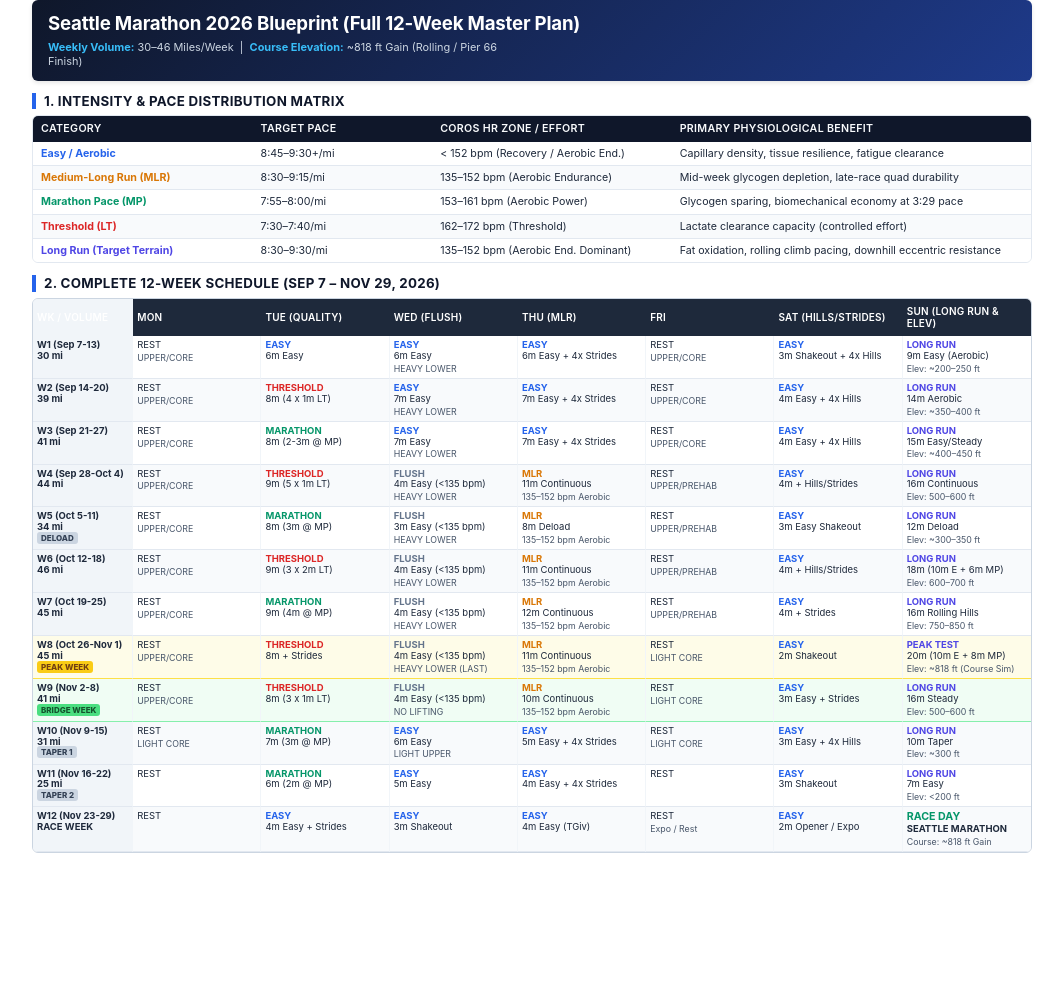
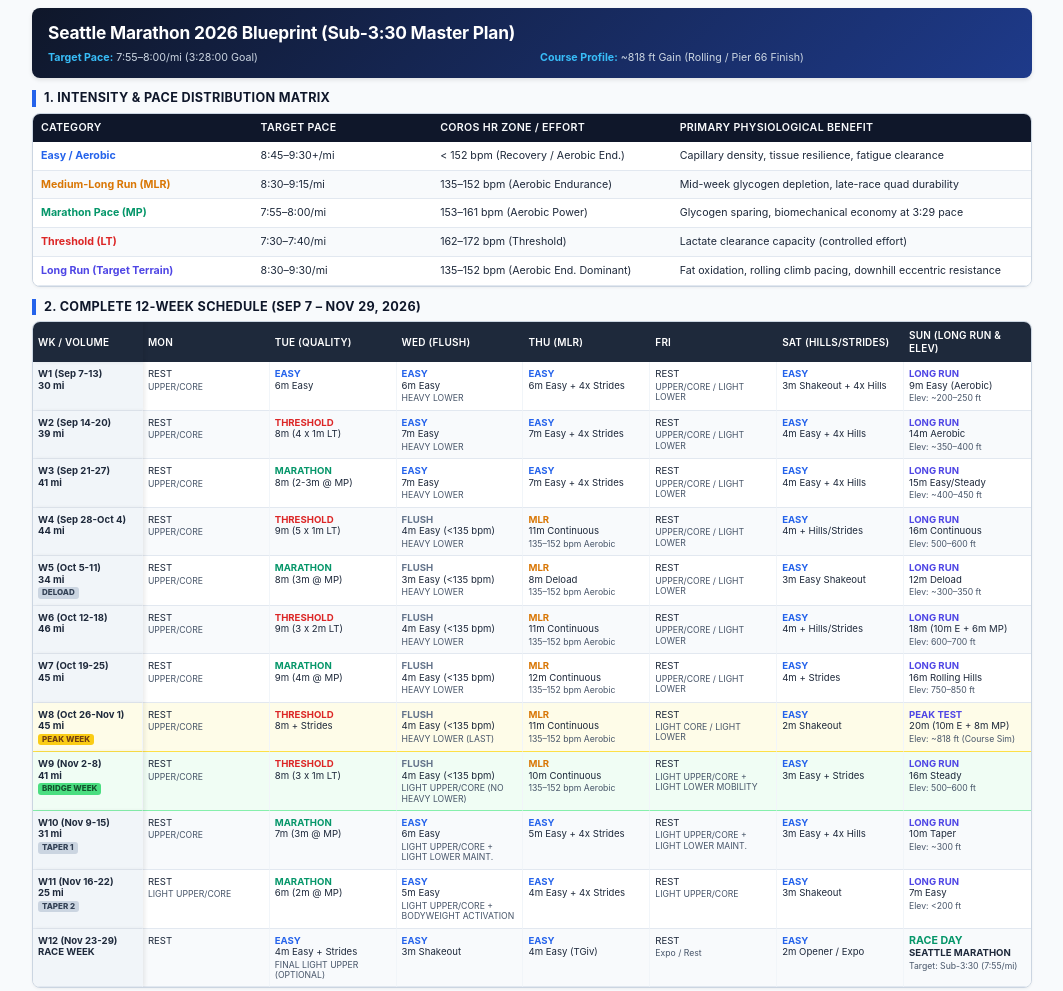
Before and after one commit to alastairparagas/personal-website, a website: page 2026marathon_plan.html in a window 1280 px wide. Shown: the whole page, without its empty margins (108-1171 px from the left). Before the commit the page ends 853 px from the top, so only its background shows below. Drawn offline with Linux system fonts and the light colour scheme.

Commit message:
Update 2026marathon_plan.html

```diff
--- a/2026marathon_plan.html
+++ b/2026marathon_plan.html
@@ -2,6 +2,7 @@
 <html lang="en">
 <head>
     <meta charset="UTF-8">
+    <meta name="viewport" content="width=device-width, initial-scale=1.0">
     <title>Seattle Marathon 2026 Blueprint</title>
     <style>
         @page {
@@ -19,10 +20,10 @@
             font-family: -apple-system, BlinkMacSystemFont, "Segoe UI", Roboto, Helvetica, Arial, sans-serif;
             font-size: 8.5pt;
             color: #1e293b;
-            background-color: #ffffff;
+            background-color: #f8fafc;
             margin: 0;
-            padding: 0;
-            line-height: 1.25;
+            padding: 8px;
+            line-height: 1.3;
         }
 
         .container {
@@ -30,18 +31,30 @@
             margin: 0 auto;
         }
 
+        /* Responsive Table Scroll Container */
+        .table-responsive {
+            width: 100%;
+            overflow-x: auto;
+            -webkit-overflow-scrolling: touch;
+            margin-bottom: 12px;
+            border-radius: 8px;
+            border: 1px solid #cbd5e1;
+            background-color: #ffffff;
+            box-shadow: 0 1px 3px rgba(0, 0, 0, 0.05);
+        }
+
         /* Header Banner Style */
         .header {
             background: linear-gradient(135deg, #0f172a 0%, #1e3a8a 100%);
             color: #ffffff;
-            padding: 12px 16px;
-            border-radius: 6px;
+            padding: 14px 16px;
+            border-radius: 8px;
             margin-bottom: 12px;
             box-shadow: 0 2px 4px rgba(0, 0, 0, 0.1);
         }
 
         .header h1 {
-            font-size: 14pt;
+            font-size: 13pt;
             font-weight: 700;
             margin: 0 0 6px 0;
             letter-spacing: -0.2px;
@@ -52,7 +65,7 @@
             display: grid;
             grid-template-columns: repeat(2, 1fr);
             gap: 4px 16px;
-            font-size: 8.2pt;
+            font-size: 8pt;
             color: #cbd5e1;
         }
 
@@ -62,10 +75,10 @@
 
         /* Section Titles */
         .section-title {
-            font-size: 10pt;
+            font-size: 9.5pt;
             font-weight: 700;
             color: #0f172a;
-            margin-top: 10px;
+            margin-top: 12px;
             margin-bottom: 6px;
             padding-left: 8px;
             border-left: 4px solid #2563eb;
@@ -78,10 +91,7 @@
             width: 100%;
             border-collapse: separate;
             border-spacing: 0;
-            margin-bottom: 12px;
-            border-radius: 6px;
-            overflow: hidden;
-            border: 1px solid #e2e8f0;
+            min-width: 580px;
         }
 
         .matrix-table th {
@@ -89,7 +99,7 @@
             color: #f8fafc;
             text-align: left;
             font-weight: 600;
-            padding: 6px 8px;
+            padding: 7px 8px;
             font-size: 8pt;
             text-transform: uppercase;
             letter-spacing: 0.3px;
@@ -97,7 +107,7 @@
 
         .matrix-table td {
             border-bottom: 1px solid #e2e8f0;
-            padding: 5px 8px;
+            padding: 7px 8px;
             font-size: 8pt;
             vertical-align: middle;
             background-color: #ffffff;
@@ -107,18 +117,12 @@
             background-color: #f8fafc;
         }
 
-        .matrix-table tr:last-child td {
-            border-bottom: none;
-        }
-
         /* Schedule Table */
         .schedule-table {
             width: 100%;
             border-collapse: separate;
             border-spacing: 0;
-            border-radius: 6px;
-            overflow: hidden;
-            border: 1px solid #cbd5e1;
+            min-width: 780px;
         }
 
         .schedule-table th {
@@ -126,7 +130,7 @@
             color: #ffffff;
             text-align: left;
             font-weight: 600;
-            padding: 6px 4px;
+            padding: 7px 5px;
             font-size: 7.5pt;
             text-transform: uppercase;
             letter-spacing: 0.2px;
@@ -135,10 +139,10 @@
         .schedule-table td {
             border-bottom: 1px solid #e2e8f0;
             border-right: 1px solid #f1f5f9;
-            padding: 4px;
-            font-size: 7.1pt;
+            padding: 6px 5px;
+            font-size: 7.2pt;
             vertical-align: top;
-            line-height: 1.15;
+            line-height: 1.2;
             background-color: #ffffff;
         }
 
@@ -150,12 +154,31 @@
             background-color: #f8fafc;
         }
 
-        .wk-col { width: 10%; background-color: #f1f5f9 !important; font-weight: bold; }
-        .day-col { width: 12.8%; }
+        .wk-col {
+            width: 11%;
+            background-color: #f1f5f9 !important;
+            font-weight: bold;
+        }
+
+        .day-col { width: 12.7%; }
+
+        /* Mobile Sticky Column */
+        .schedule-table th:first-child,
+        .schedule-table td:first-child {
+            position: sticky;
+            left: 0;
+            z-index: 2;
+            box-shadow: 2px 0 4px rgba(0, 0, 0, 0.08);
+        }
+
+        .schedule-table th:first-child {
+            background-color: #1e293b !important;
+            z-index: 3;
+        }
 
         /* Custom Typography */
         .bold { font-weight: 700; color: #0f172a; }
-        .subtext { font-size: 6.6pt; color: #475569; display: block; margin-top: 2px; }
+        .subtext { font-size: 6.5pt; color: #475569; display: block; margin-top: 2px; }
 
         /* Workout Category Styling */
         .tag-threshold { color: #dc2626; font-weight: 700; }
@@ -184,6 +207,8 @@
             font-size: 6pt;
             font-weight: 800;
             text-transform: uppercase;
+            display: inline-block;
+            margin-top: 2px;
         }
 
         .badge-bridge {
@@ -194,6 +219,8 @@
             font-size: 6pt;
             font-weight: 800;
             text-transform: uppercase;
+            display: inline-block;
+            margin-top: 2px;
         }
 
         .badge-taper {
@@ -204,6 +231,44 @@
             font-size: 6pt;
             font-weight: 800;
             text-transform: uppercase;
+            display: inline-block;
+            margin-top: 2px;
+        }
+
+        /* Mobile Screen Enhancements (< 640px) */
+        @media screen and (max-width: 640px) {
+            body {
+                padding: 4px;
+            }
+
+            .header {
+                padding: 10px 12px;
+            }
+
+            .header h1 {
+                font-size: 11pt;
+            }
+
+            .meta-grid {
+                grid-template-columns: 1fr;
+                gap: 2px;
+                font-size: 7.5pt;
+            }
+
+            .schedule-table td {
+                padding: 5px 4px;
+                font-size: 7pt;
+            }
+
+            .subtext {
+                font-size: 6.2pt;
+            }
+        }
+
+        @media print {
+            body { padding: 0; background-color: #ffffff; }
+            .table-responsive { overflow: visible !important; border: none !important; }
+            .schedule-table th:first-child, .schedule-table td:first-child { position: static !important; box-shadow: none !important; }
         }
     </style>
 </head>
@@ -213,14 +278,16 @@
 
     <!-- Header Section -->
     <div class="header">
-        <h1>Seattle Marathon 2026 Blueprint (Full 12-Week Master Plan)</h1>
+        <h1>Seattle Marathon 2026 Blueprint (Sub-3:30 Master Plan)</h1>
         <div class="meta-grid">
-            <div class="meta-item"><strong>Weekly Volume:</strong> 30–46 Miles/Week &nbsp;|&nbsp; <strong>Course Elevation:</strong> ~818 ft Gain (Rolling / Pier 66 Finish)</div>
+            <div class="meta-item"><strong>Target Pace:</strong> 7:55–8:00/mi (3:28:00 Goal)</div>
+            <div class="meta-item"><strong>Course Profile:</strong> ~818 ft Gain (Rolling / Pier 66 Finish)</div>
         </div>
     </div>
 
     <!-- Matrix Section -->
     <div class="section-title">1. Intensity & Pace Distribution Matrix</div>
+    <div class="table-responsive">
         <table class="matrix-table">
             <thead>
                 <tr>
@@ -263,9 +330,11 @@
                 </tr>
             </tbody>
         </table>
+    </div>
 
     <!-- Schedule Section -->
     <div class="section-title">2. Complete 12-Week Schedule (Sep 7 – Nov 29, 2026)</div>
+    <div class="table-responsive">
         <table class="schedule-table">
             <thead>
                 <tr>
@@ -286,7 +355,7 @@
                     <td><span class="tag-easy">EASY</span><br>6m Easy</td>
                     <td><span class="tag-easy">EASY</span><br>6m Easy<br><span class="subtext">HEAVY LOWER</span></td>
                     <td><span class="tag-easy">EASY</span><br>6m Easy + 4x Strides</td>
-                <td>REST<br><span class="subtext">UPPER/CORE</span></td>
+                    <td>REST<br><span class="subtext">UPPER/CORE / LIGHT LOWER</span></td>
                     <td><span class="tag-easy">EASY</span><br>3m Shakeout + 4x Hills</td>
                     <td><span class="tag-long">LONG RUN</span><br>9m Easy (Aerobic)<br><span class="subtext">Elev: ~200–250 ft</span></td>
                 </tr>
@@ -296,7 +365,7 @@
                     <td><span class="tag-threshold">THRESHOLD</span><br>8m (4 x 1m LT)</td>
                     <td><span class="tag-easy">EASY</span><br>7m Easy<br><span class="subtext">HEAVY LOWER</span></td>
                     <td><span class="tag-easy">EASY</span><br>7m Easy + 4x Strides</td>
-                <td>REST<br><span class="subtext">UPPER/CORE</span></td>
+                    <td>REST<br><span class="subtext">UPPER/CORE / LIGHT LOWER</span></td>
                     <td><span class="tag-easy">EASY</span><br>4m Easy + 4x Hills</td>
                     <td><span class="tag-long">LONG RUN</span><br>14m Aerobic<br><span class="subtext">Elev: ~350–400 ft</span></td>
                 </tr>
@@ -306,7 +375,7 @@
                     <td><span class="tag-marathon">MARATHON</span><br>8m (2-3m @ MP)</td>
                     <td><span class="tag-easy">EASY</span><br>7m Easy<br><span class="subtext">HEAVY LOWER</span></td>
                     <td><span class="tag-easy">EASY</span><br>7m Easy + 4x Strides</td>
-                <td>REST<br><span class="subtext">UPPER/CORE</span></td>
+                    <td>REST<br><span class="subtext">UPPER/CORE / LIGHT LOWER</span></td>
                     <td><span class="tag-easy">EASY</span><br>4m Easy + 4x Hills</td>
                     <td><span class="tag-long">LONG RUN</span><br>15m Easy/Steady<br><span class="subtext">Elev: ~400–450 ft</span></td>
                 </tr>
@@ -316,7 +385,7 @@
                     <td><span class="tag-threshold">THRESHOLD</span><br>9m (5 x 1m LT)</td>
                     <td><span class="tag-flush">FLUSH</span><br>4m Easy (&lt;135 bpm)<br><span class="subtext">HEAVY LOWER</span></td>
                     <td><span class="tag-mlr">MLR</span><br>11m Continuous<br><span class="subtext">135–152 bpm Aerobic</span></td>
-                <td>REST<br><span class="subtext">UPPER/PREHAB</span></td>
+                    <td>REST<br><span class="subtext">UPPER/CORE / LIGHT LOWER</span></td>
                     <td><span class="tag-easy">EASY</span><br>4m + Hills/Strides</td>
                     <td><span class="tag-long">LONG RUN</span><br>16m Continuous<br><span class="subtext">Elev: 500–600 ft</span></td>
                 </tr>
@@ -326,7 +395,7 @@
                     <td><span class="tag-marathon">MARATHON</span><br>8m (3m @ MP)</td>
                     <td><span class="tag-flush">FLUSH</span><br>3m Easy (&lt;135 bpm)<br><span class="subtext">HEAVY LOWER</span></td>
                     <td><span class="tag-mlr">MLR</span><br>8m Deload<br><span class="subtext">135–152 bpm Aerobic</span></td>
-                <td>REST<br><span class="subtext">UPPER/PREHAB</span></td>
+                    <td>REST<br><span class="subtext">UPPER/CORE / LIGHT LOWER</span></td>
                     <td><span class="tag-easy">EASY</span><br>3m Easy Shakeout</td>
                     <td><span class="tag-long">LONG RUN</span><br>12m Deload<br><span class="subtext">Elev: ~300–350 ft</span></td>
                 </tr>
@@ -336,7 +405,7 @@
                     <td><span class="tag-threshold">THRESHOLD</span><br>9m (3 x 2m LT)</td>
                     <td><span class="tag-flush">FLUSH</span><br>4m Easy (&lt;135 bpm)<br><span class="subtext">HEAVY LOWER</span></td>
                     <td><span class="tag-mlr">MLR</span><br>11m Continuous<br><span class="subtext">135–152 bpm Aerobic</span></td>
-                <td>REST<br><span class="subtext">UPPER/PREHAB</span></td>
+                    <td>REST<br><span class="subtext">UPPER/CORE / LIGHT LOWER</span></td>
                     <td><span class="tag-easy">EASY</span><br>4m + Hills/Strides</td>
                     <td><span class="tag-long">LONG RUN</span><br>18m (10m E + 6m MP)<br><span class="subtext">Elev: 600–700 ft</span></td>
                 </tr>
@@ -346,7 +415,7 @@
                     <td><span class="tag-marathon">MARATHON</span><br>9m (4m @ MP)</td>
                     <td><span class="tag-flush">FLUSH</span><br>4m Easy (&lt;135 bpm)<br><span class="subtext">HEAVY LOWER</span></td>
                     <td><span class="tag-mlr">MLR</span><br>12m Continuous<br><span class="subtext">135–152 bpm Aerobic</span></td>
-                <td>REST<br><span class="subtext">UPPER/PREHAB</span></td>
+                    <td>REST<br><span class="subtext">UPPER/CORE / LIGHT LOWER</span></td>
                     <td><span class="tag-easy">EASY</span><br>4m + Strides</td>
                     <td><span class="tag-long">LONG RUN</span><br>16m Rolling Hills<br><span class="subtext">Elev: 750–850 ft</span></td>
                 </tr>
@@ -356,7 +425,7 @@
                     <td><span class="tag-threshold">THRESHOLD</span><br>8m + Strides</td>
                     <td><span class="tag-flush">FLUSH</span><br>4m Easy (&lt;135 bpm)<br><span class="subtext">HEAVY LOWER (LAST)</span></td>
                     <td><span class="tag-mlr">MLR</span><br>11m Continuous<br><span class="subtext">135–152 bpm Aerobic</span></td>
-                <td>REST<br><span class="subtext">LIGHT CORE</span></td>
+                    <td>REST<br><span class="subtext">LIGHT CORE / LIGHT LOWER</span></td>
                     <td><span class="tag-easy">EASY</span><br>2m Shakeout</td>
                     <td><span class="tag-long">PEAK TEST</span><br>20m (10m E + 8m MP)<br><span class="subtext">Elev: ~818 ft (Course Sim)</span></td>
                 </tr>
@@ -364,44 +433,45 @@
                     <td class="wk-col">W9 (Nov 2-8)<br><strong>41 mi</strong><br><span class="badge-bridge">BRIDGE WEEK</span></td>
                     <td>REST<br><span class="subtext">UPPER/CORE</span></td>
                     <td><span class="tag-threshold">THRESHOLD</span><br>8m (3 x 1m LT)</td>
-                <td><span class="tag-flush">FLUSH</span><br>4m Easy (&lt;135 bpm)<br><span class="subtext">NO LIFTING</span></td>
+                    <td><span class="tag-flush">FLUSH</span><br>4m Easy (&lt;135 bpm)<br><span class="subtext">LIGHT UPPER/CORE (NO HEAVY LOWER)</span></td>
                     <td><span class="tag-mlr">MLR</span><br>10m Continuous<br><span class="subtext">135–152 bpm Aerobic</span></td>
-                <td>REST<br><span class="subtext">LIGHT CORE</span></td>
+                    <td>REST<br><span class="subtext">LIGHT UPPER/CORE + LIGHT LOWER MOBILITY</span></td>
                     <td><span class="tag-easy">EASY</span><br>3m Easy + Strides</td>
                     <td><span class="tag-long">LONG RUN</span><br>16m Steady<br><span class="subtext">Elev: 500–600 ft</span></td>
                 </tr>
                 <tr>
                     <td class="wk-col">W10 (Nov 9-15)<br><strong>31 mi</strong><br><span class="badge-taper">Taper 1</span></td>
-                <td>REST<br><span class="subtext">LIGHT CORE</span></td>
+                    <td>REST<br><span class="subtext">UPPER/CORE</span></td>
                     <td><span class="tag-marathon">MARATHON</span><br>7m (3m @ MP)</td>
-                <td><span class="tag-easy">EASY</span><br>6m Easy<br><span class="subtext">LIGHT UPPER</span></td>
+                    <td><span class="tag-easy">EASY</span><br>6m Easy<br><span class="subtext">LIGHT UPPER/CORE + LIGHT LOWER MAINT.</span></td>
                     <td><span class="tag-easy">EASY</span><br>5m Easy + 4x Strides</td>
-                <td>REST<br><span class="subtext">LIGHT CORE</span></td>
+                    <td>REST<br><span class="subtext">LIGHT UPPER/CORE + LIGHT LOWER MAINT.</span></td>
                     <td><span class="tag-easy">EASY</span><br>3m Easy + 4x Hills</td>
                     <td><span class="tag-long">LONG RUN</span><br>10m Taper<br><span class="subtext">Elev: ~300 ft</span></td>
                 </tr>
                 <tr>
                     <td class="wk-col">W11 (Nov 16-22)<br><strong>25 mi</strong><br><span class="badge-taper">Taper 2</span></td>
-                <td>REST</td>
+                    <td>REST<br><span class="subtext">LIGHT UPPER/CORE</span></td>
                     <td><span class="tag-marathon">MARATHON</span><br>6m (2m @ MP)</td>
-                <td><span class="tag-easy">EASY</span><br>5m Easy</td>
+                    <td><span class="tag-easy">EASY</span><br>5m Easy<br><span class="subtext">LIGHT UPPER/CORE + BODYWEIGHT ACTIVATION</span></td>
                     <td><span class="tag-easy">EASY</span><br>4m Easy + 4x Strides</td>
-                <td>REST</td>
+                    <td>REST<br><span class="subtext">LIGHT UPPER/CORE</span></td>
                     <td><span class="tag-easy">EASY</span><br>3m Shakeout</td>
                     <td><span class="tag-long">LONG RUN</span><br>7m Easy<br><span class="subtext">Elev: &lt;200 ft</span></td>
                 </tr>
                 <tr>
                     <td class="wk-col">W12 (Nov 23-29)<br><strong>RACE WEEK</strong></td>
                     <td>REST</td>
-                <td><span class="tag-easy">EASY</span><br>4m Easy + Strides</td>
+                    <td><span class="tag-easy">EASY</span><br>4m Easy + Strides<br><span class="subtext">FINAL LIGHT UPPER (OPTIONAL)</span></td>
                     <td><span class="tag-easy">EASY</span><br>3m Shakeout</td>
                     <td><span class="tag-easy">EASY</span><br>4m Easy (TGiv)</td>
                     <td>REST<br><span class="subtext">Expo / Rest</span></td>
                     <td><span class="tag-easy">EASY</span><br>2m Opener / Expo</td>
-                <td><span class="tag-marathon" style="font-size: 8pt;">RACE DAY</span><br><strong>SEATTLE MARATHON</strong><br><span class="subtext">Course: ~818 ft Gain</span></td>
+                    <td><span class="tag-marathon" style="font-size: 8pt;">RACE DAY</span><br><strong>SEATTLE MARATHON</strong><br><span class="subtext">Target: Sub-3:30 (7:55/mi)</span></td>
                 </tr>
             </tbody>
         </table>
+    </div>
 
 </div>
 
```
Lines whose indentation alone changed are shown as unchanged.
